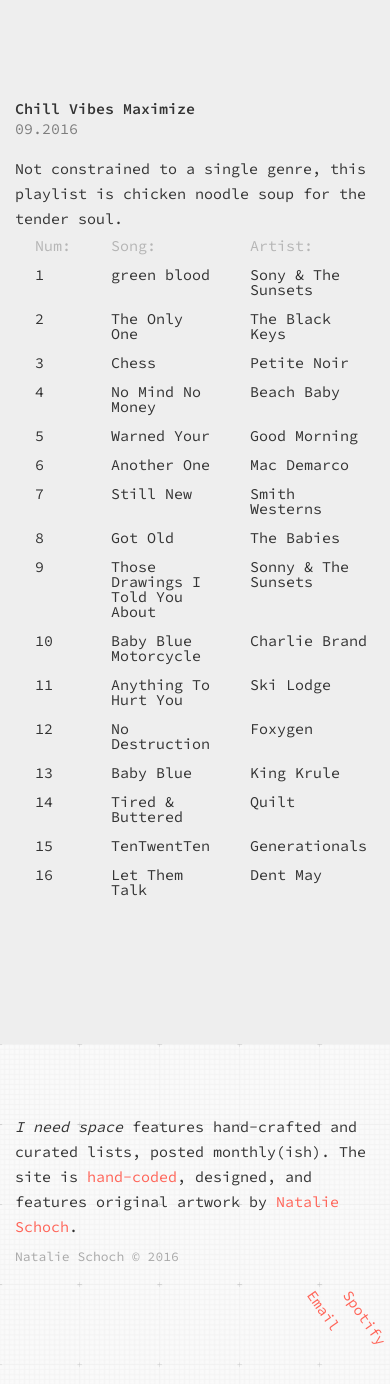
After one commit to nataliefschoch/music-blog, a PHP site: page /playlist-chill-vibes-maximize.php in a window 390 px wide. The commit adds this page. Shown: the part 892-2276 px from the top of the page. Run offline with PHP 8.4, Linux system fonts and the light colour scheme.

Commit message:
added chill vibes maximize and made responsive tweak

```diff
--- a/css/global_styles.scss
+++ b/css/global_styles.scss
@@ -13,7 +13,7 @@ $red: #ff6458;
 $font-family-main: 'Source Code Pro', Helvetica, Arial, Sans;
 $font-size-base: 15px;
 $font-weight-bold: 600;
-$line-height-base: 20px;
+$line-height-base: 25px;
 $background-color: $grey-100;
 $accent-color: $red;
 
--- a/css/style.css
+++ b/css/style.css
@@ -109,7 +127,7 @@ section.content-playlist .playlist-info {
 
 p {
   font-size: 15px;
-  line-height: 20px; }
+  line-height: 25px; }
 
 a {
   color: #ff6458; }
@@ -145,7 +164,7 @@ a {
 html {
   background-color: #fff;
   font-size: 15px;
-  line-height: 20px; }
+  line-height: 25px; }
   html body {
     background-color: #eee;
     font-family: "Source Code Pro", Helvetica, Arial, Sans; }
--- a/css/style.scss
+++ b/css/style.scss
@@ -45,6 +45,7 @@ a {
 	  border-radius: 1px;
 	  box-shadow: none;
 	  height: 33px;
+	  padding-left: 15px;
 	  &:focus {
 	  	box-shadow: none;
     	border: 1px solid $grey-300;
--- /dev/null
+++ b/playlist-chill-vibes-maximize.php
@@ -0,0 +1,116 @@
+<?php include 'header.php'; ?>
+	<section class='content content-playlist'>
+		<div class='container'>
+			<div class='row'>
+				<div class='col-md-4'>
+					<div class='album-wrapper'>
+						<div class='album'>
+							<img src='images/album-cover-chill-vibes-maximize@2x.jpg', width='325px'>
+						</div>
+						<div class='album-shadow'></div>
+					</div>
+				</div>
+				<div class='col-md-7 col-md-offset-1'>
+					<iframe src="https://embed.spotify.com/?uri=spotify%3Auser%3Anattybratty%3Aplaylist%3A21GIP7RGZqwPtMAC9dbrnp" width="100%" height="325" frameborder="0" allowtransparency="true"></iframe>
+				</div>
+			</div>
+			<div class='row playlist-info'>
+				<div class='col-md-4 desc'>
+					<h3>Chill Vibes Maximize</h3>
+					<p class='date'>09.2016</p>
+					<p class='desc'>Not constrained to a single genre, this playlist is chicken noodle soup for the tender soul.</p>
+				</div>
+				<div class='col-md-7 col-md-offset-1 track-listings'>
+					<table>
+						<tr>
+							<th>Num:</th>
+							<th>Song:</th>
+							<th>Artist:</th>
+						</tr>
+						<tr>
+							<td>1</td>
+							<td>green blood</td>
+							<td>Sony &amp; The Sunsets</td>
+						</tr>
+						<tr>
+							<td>2</td>
+							<td>The Only One</td>
+							<td>The Black Keys</td>
+						</tr>
+						<tr>
+							<td>3</td>
+							<td>Chess</td>
+							<td>Petite Noir</td>
+						</tr>
+						<tr>
+							<td>4</td>
+							<td>No Mind No Money</td>
+							<td>Beach Baby</td>
+						</tr>
+						<tr>
+							<td>5</td>
+							<td>Warned Your</td>
+							<td>Good Morning</td>
+						</tr>
+						<tr>
+							<td>6</td>
+							<td>Another One</td>
+							<td>Mac Demarco</td>
+						</tr>
+						<tr>
+							<td>7</td>
+							<td>Still New</td>
+							<td>Smith Westerns</td>
+						</tr>
+						<tr>
+							<td>8</td>
+							<td>Got Old</td>
+							<td>The Babies</td>
+						</tr>
+						<tr>
+							<td>9</td>
+							<td>Those Drawings I Told You About</td>
+							<td>Sonny &amp; The Sunsets</td>
+						</tr>
+						<tr>
+							<td>10</td>
+							<td>Baby Blue Motorcycle</td>
+							<td>Charlie Brand</td>
+						</tr>
+						<tr>
+							<td>11</td>
+							<td>Anything To Hurt You</td>
+							<td>Ski Lodge</td>
+						</tr>
+						<tr>
+							<td>12</td>
+							<td>No Destruction</td>
+							<td>Foxygen</td>
+						</tr>
+						<tr>
+							<td>13</td>
+							<td>Baby Blue</td>
+							<td>King Krule</td>
+						</tr>
+						<tr>
+							<td>14</td>
+							<td>Tired &amp; Buttered</td>
+							<td>Quilt</td>
+						</tr>
+						<tr>
+							<td>15</td>
+							<td>TenTwentTen</td>
+							<td>Generationals</td>
+						</tr>
+						<tr>
+							<td>16</td>
+							<td>Let Them Talk</td>
+							<td>Dent May</td>
+						</tr>
+
+					</table>
+				</div>
+			</div>
+		</div>
+	</section>
+<?php include 'footer.php'; ?>
```
Also changed, not shown: other parts of css/style.css (+26 -7 lines), css/content-home.scss (+27 -7 lines), index.php (+5 -3 lines), playlist-soft-tender-2016.php (+8 -8 lines), images/album-cover-chill-vibes-maximize@2x.jpg (added), images/album-cover-sept-2016@2x.jpg, images/album-cover-soft-tender@2x.jpg, images/album-cover-the-future-is-female@2x.jpg (added), 1 other file.
